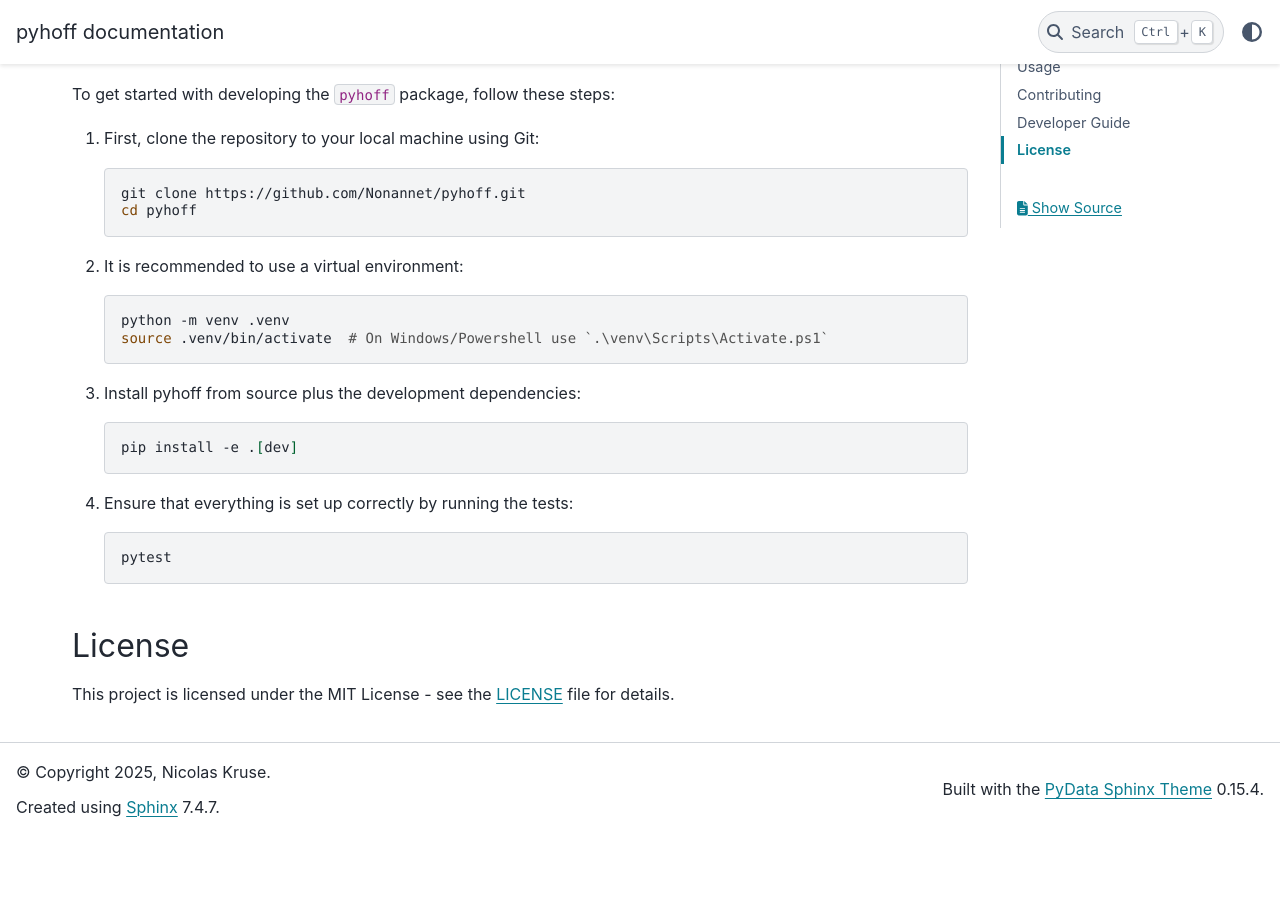
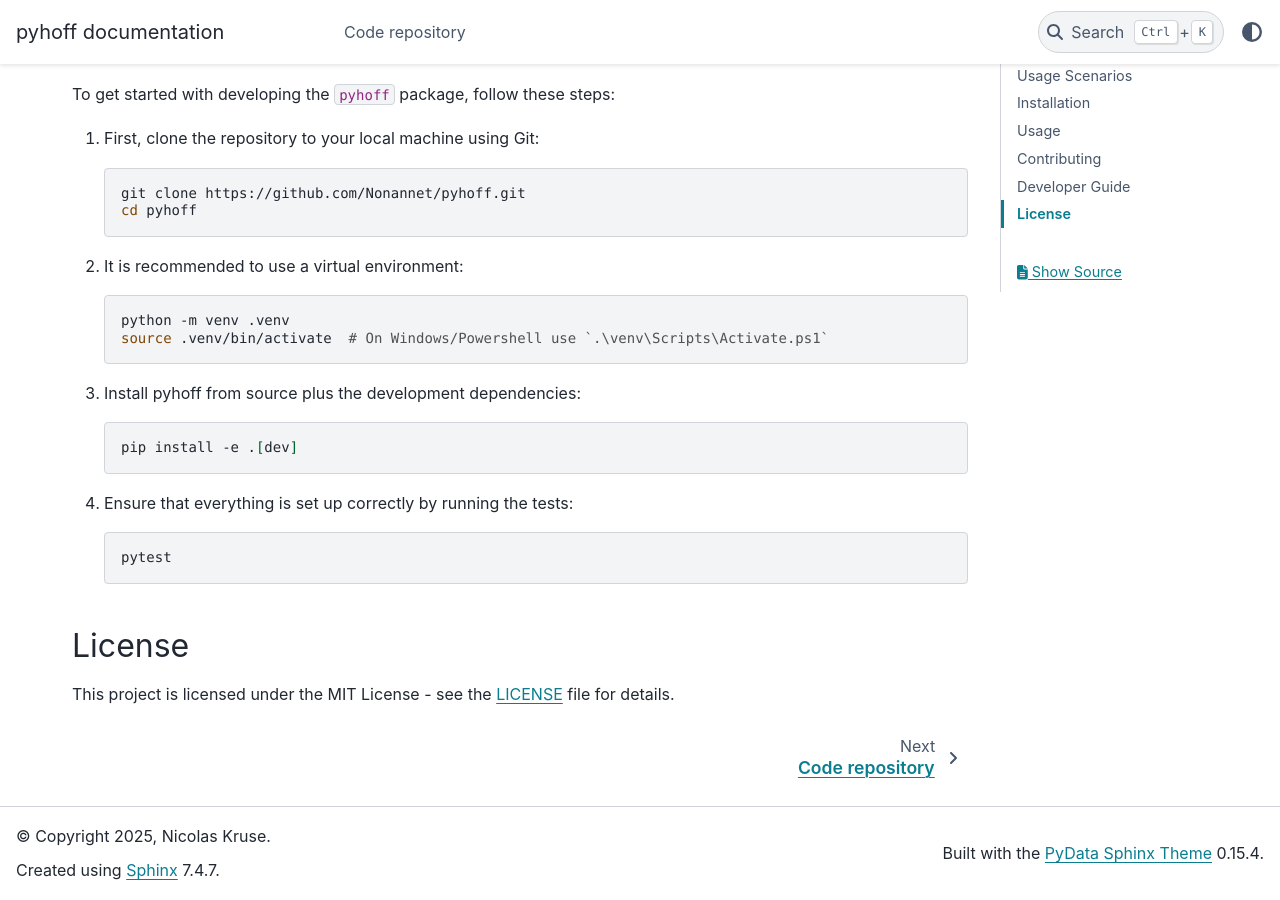
Before and after one commit to Nonannet/pyhoff, a Sphinx documentation site: the page built from docs/source/index.md, in a window 1280 px wide and 900 px high, scrolled down 1599 px. Built offline with Sphinx 7.4.7 and the PyData theme 0.15.4, drawn with Linux system fonts in a browser that asks for light colours; pages that are not in the unit, such as notebooks, are missing from menus; before the commit the page ends 2435 px from its top, so only the background shows below that; some of the changed lines change nothing that is shown.

Commit message:
Change docs path and update publishing method

````diff
--- a/docs/source/generate_class_list.py
+++ b/docs/source/generate_class_list.py
@@ -24,7 +24,7 @@
     write_dochtree(f, title, classes)
 
     for cls in classes:
-        with open(f'docs/source/_autogenerated/{cls}.md', 'w') as f2:
+        with open(f'docs/source/api/{cls}.md', 'w') as f2:
             f2.write(f'# {module_name}.{cls}\n')
             f2.write('```{eval-rst}\n')
             f2.write(f'.. autoclass:: {module_name}.{cls}\n')
@@ -52,9 +52,9 @@
 
 if __name__ == "__main__":
     # Ensure the output directory exists
-    os.makedirs('docs/source/_autogenerated', exist_ok=True)
+    os.makedirs('docs/source/api', exist_ok=True)
 
-    with open('docs/source/_autogenerated/index.md', 'w') as f:
+    with open('docs/source/api/index.md', 'w') as f:
         f.write('# Classes and Modules\n\n')
 
         write_classes(f, ['BK*', 'WAGO_750_352'], 'pyhoff.devices', title='Bus coupler',
--- a/docs/source/index.md
+++ b/docs/source/index.md
@@ -1,7 +1,8 @@
 ```{toctree}
 :maxdepth: 1
 :hidden:
-_autogenerated/index
+api/index
+repo
 ```
 
 ```{include} ../../README.md
--- /dev/null
+++ b/docs/source/repo.md
@@ -0,0 +1,3 @@
+# Code repository
+
+Code repository is on GitHub: [github.com/Nonannet/pyhoff](https://github.com/Nonannet/pyhoff).
````
Also changed, not shown: 4 other files.
